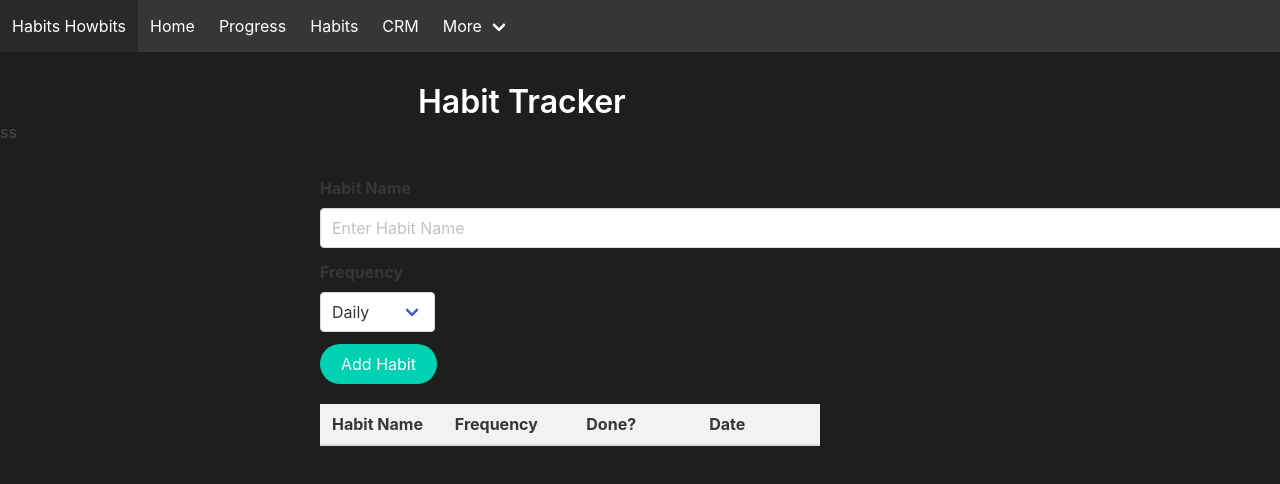
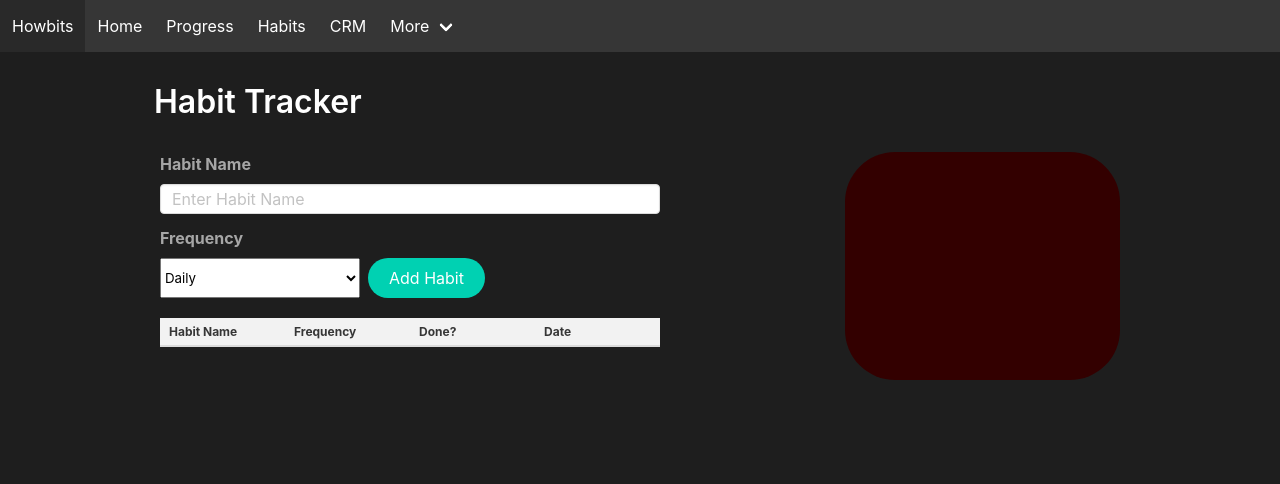
Before and after one commit to c2cBethany/23-HOWDYHACK, a plain HTML site: page habittracker2.html in a window 1280 px wide. Shown: the top 484 px of the page. Drawn offline with nearby package versions, Linux system fonts and the light colour scheme.

Commit message:
asdfasdlkf

```diff
--- a/habittracker2.html
+++ b/habittracker2.html
@@ -13,7 +13,7 @@
         <nav class="navbar is-dark" role="navigation" aria-label="main navigation">
           <div class="navbar-brand">
             <a class="navbar-item">
-              Habits Howbits
+              Howbits
             </a>
 
             <a role="button" class="navbar-burger" aria-label="menu" aria-expanded="false" data-target="navbarBasicExample">
@@ -79,8 +79,9 @@
       <div id="rectangle1" class="rectangle1" style="position: absolute; margin-left: 250px; top:0px;" > -->
 
     </div>
+    <div id="rectangle6" class="rectangle6">
+    </div>
 
-ss
     <form id="habitForm">
       <div class="field">
         <label class="label">Habit Name</label>
@@ -91,20 +92,22 @@ ss
       <div class="field">
         <label class="label">Frequency</label>
         <div class="control">
-          <div class="select">
+          <div class="select-row">
             <select id="habitFrequency">
               <option value="daily">Daily</option>
               <option value="weekly">Weekly</option>
               <option value="monthly">Monthly</option>
               <option value="yearly">Yearly</option>
             </select>
+            <div class="control">
+              <button onclick = "hhh()" class="button is-primary is-rounded" type="submit">Add Habit
+              </button>
+            </div>
           </div>
         </div>
       </div>
 
-      <div class="control">
-        <button onclick = "hhh()" class="button is-primary is-rounded" type="submit">Add Habit</button>
-      </div>
+
     </form>
     </div>
     </div>
@@ -128,6 +131,8 @@ ss
 
     <script src="habittable.js"></script>
 
-    </script>
+
+
+
   </body>
 </html>
--- a/habittrackerpretty.css
+++ b/habittrackerpretty.css
@@ -8,11 +8,12 @@ table {
     width: 500px;
     border-collapse: collapse;
     margin-top: 20px;
+    line-height: 15px;
 
 }
 
 th, td {
-    border: 1px solid #ddd;
+    border: 1px solid #dddddd;
     padding: 8px;
     text-align: center;
 }
@@ -45,21 +46,27 @@ input[type="checkbox"] {
 
 #habitForm{
     margin-top: 2rem;
-    margin-left:20rem;
+    margin-left:10rem;
     margin-right:20rem;
+    width: 500px;
     z-index: 2;
 
 }
+#habitFrequency{
+    width: 200px;
+    height: 40px;
+}
 
 #habitTable{
-    margin-left:20rem;
+    margin-left:10rem;
     margin-right:20rem;
     z-index: 2;
+    font-size: 12px;
 }
 
 .title{
     margin-top:2rem;
-    margin-left:11.5rem;
+    margin-left:-5rem;
     -webkit-text-fill-color: white;
     z-index: 2;
 }
@@ -78,3 +85,29 @@ padding:0px;
     margin-left:15rem;
     z-index: 2;
   }
+
+  #habitName{
+    height: 30px;
+  }
+
+
+.select-row {
+    display: flex;
+    gap: 8px;
+}
+
+.label{
+    -webkit-text-fill-color: rgba(255, 255, 255, 0.607);
+}
+
+.rectangle6
+{
+background-color:#330000;
+height:228px;
+width:275px;
+border-radius:50px;
+position: absolute;
+right: 500px;
+bottom:900px;
+
+}
```
